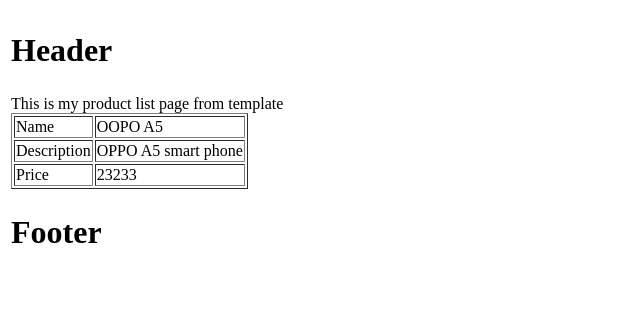
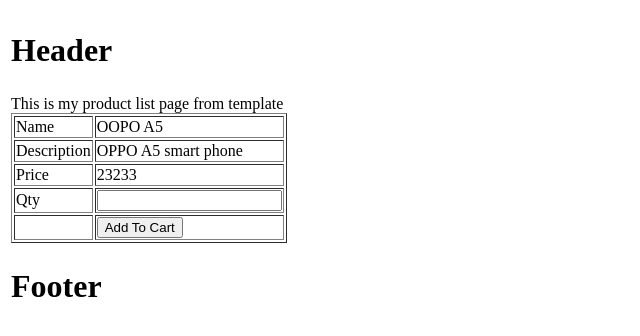
Before and after one commit to techehub/django23, a Django app: page /pppp/1 in a window 1280 px wide. Shown: the top 336 px of the page, without its empty margins (0-640 px from the left). Run offline with Django 3.2, Linux system fonts and the light colour scheme; data comes from the database, SQL or seed files in the repository.

Commit message:
working with session, created shopping cart

```diff
--- a/productinfo/templates/product.html
+++ b/productinfo/templates/product.html
@@ -13,7 +13,7 @@
 
 <table border="1">
 
-
+<form action="/addToCart">
     <tr>
        <td>Name</td>
         <td>{{name}}</td>
@@ -29,6 +29,23 @@
         <td>{{price}}</td>
     </tr>
 
+     <tr>
+       <td>Qty</td>
+
+        <td>
+
+            <input type="text" name="qty">
+            <input type="hidden" name="pid" value="{{id}}">
+
+        </td>
+    </tr>
+
+    <tr>
+       <td></td>
+        <td><input type="submit" value="Add To Cart"></td>
+    </tr>
+
+    </form>
 
 </table>
 
--- a/productinfo/urls.py
+++ b/productinfo/urls.py
@@ -15,11 +15,13 @@
 """
 from django.contrib import admin
 from django.urls import path,include
-from .views import displayProduct, myProducts
+from .views import displayProduct, myProducts, addToCart, viewCart
 
 urlpatterns = [
     path('pppp/<str:id>', displayProduct),
-    path ('products', myProducts)
+    path ('products', myProducts),
+    path ('addToCart', addToCart),
+    path ('viewCart', viewCart)
 
 
 ]
--- a/productinfo/views.py
+++ b/productinfo/views.py
@@ -27,3 +27,36 @@
     mydata = {"products":  products}
     res = template.render(mydata, request)
     return HttpResponse(res)
+
+
+def addToCart(request):
+    print ("@@@@@@@@@@@@@@@@@@@@@@@@@@@")
+    id = request.GET['pid']
+    qty = request.GET['qty']
+
+    cartItems = {}
+
+    if request.session.__contains__("cart"):
+        cartItems = request.session['cart']
+
+    cartItems[id] = qty
+    request.session['cart'] = cartItems
+    print(request.session['cart'])
+    return HttpResponse("Added Item to Cart")
+
+
+def viewCart (request):
+    template = loader.get_template("cart.html")
+    if request.session.__contains__("cart"):
+        cartItems = request.session['cart']
+
+        items= []
+        for x,y in cartItems.items():
+            items.append ( {"id": x, "qty": y})
+
+        data ={"products": items}
+
+        res = template.render(data, request)
+        return HttpResponse(res)
+    else :
+        return HttpResponse("Your Cart is Empty")
```
Also changed, not shown: productinfo/templates/cart.html (added, +17 -0 lines).
